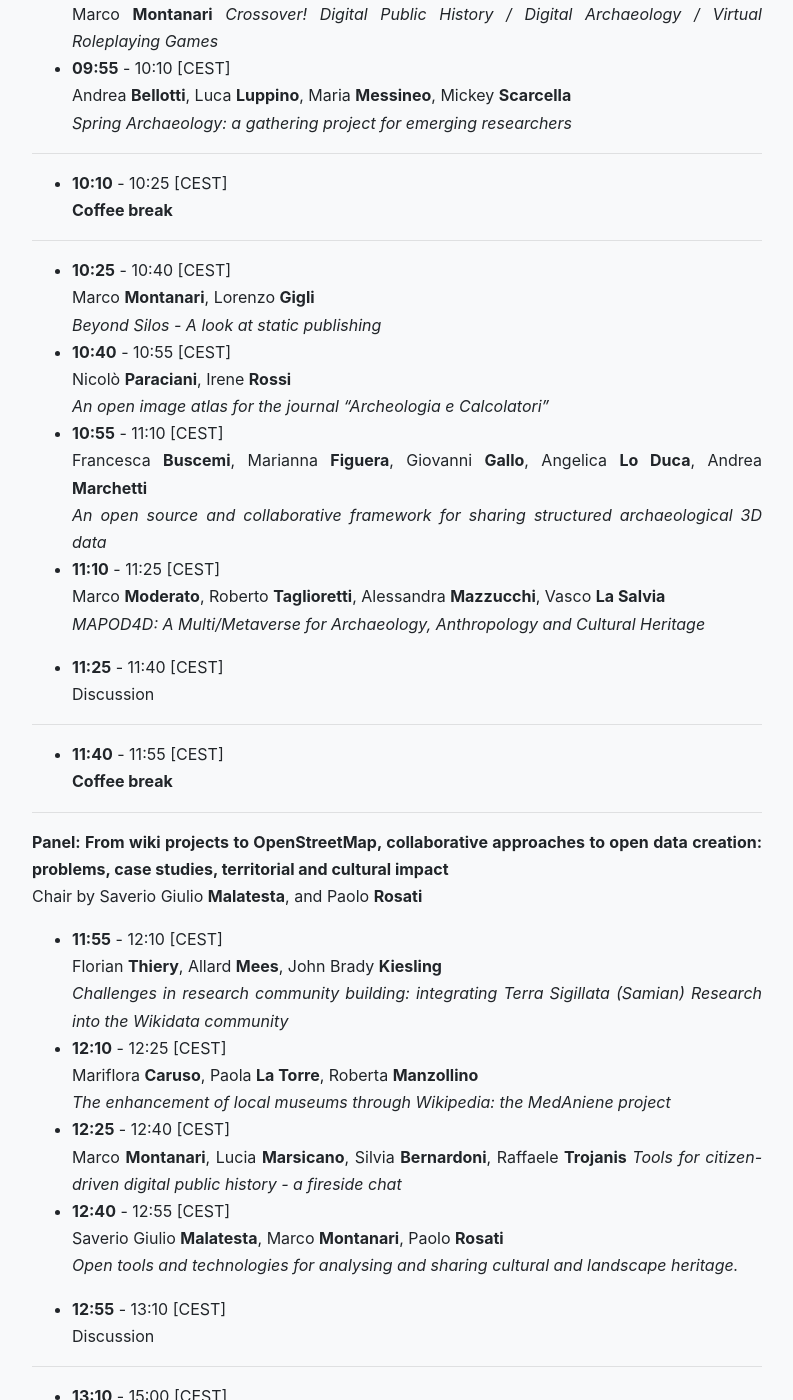
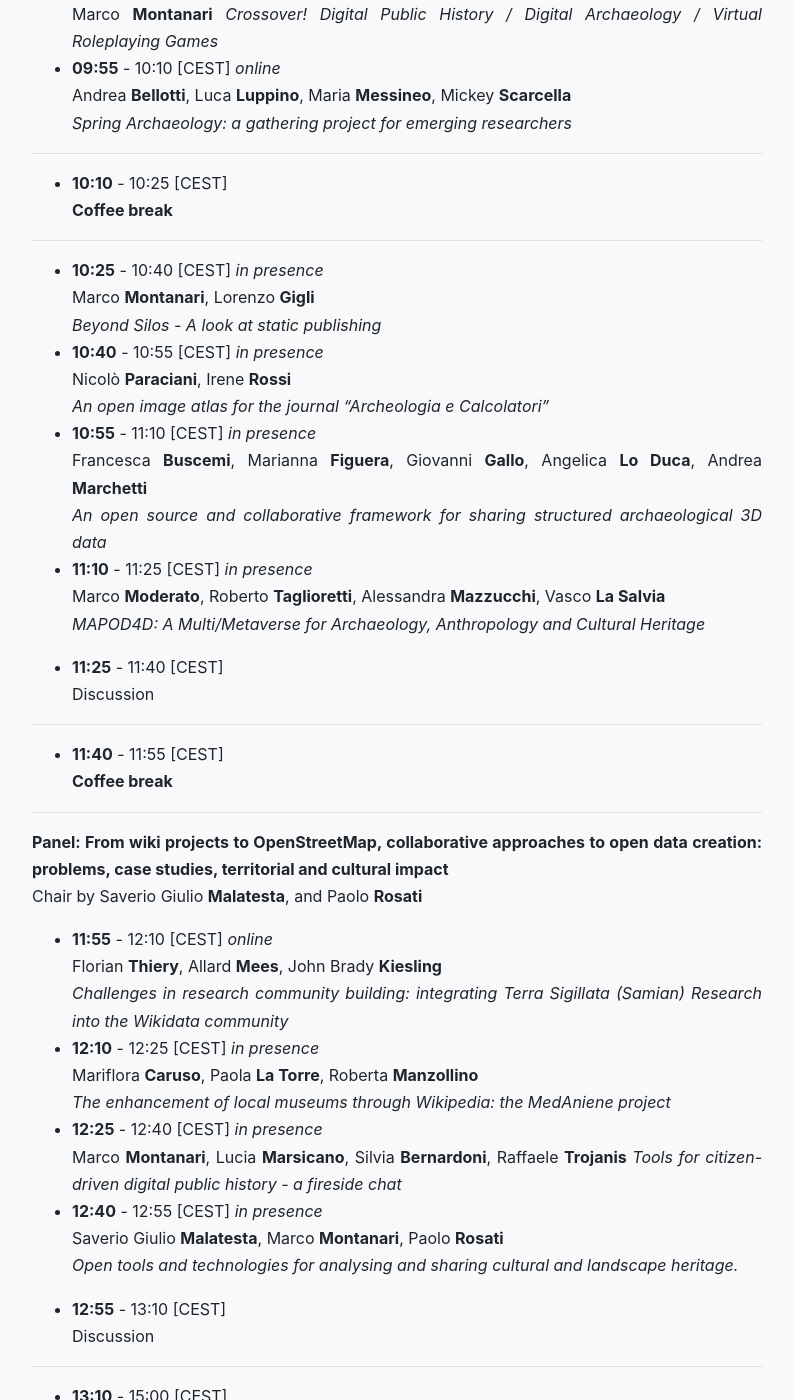
Before and after one commit to archeofoss/archeofoss, a Jekyll site: the page built from 2022/programme.md, in a window 1280 px wide and 1400 px high, scrolled down 4991 px. Shown: the whole window, without its empty margins (243-1036 px from the left). Built offline with Jekyll 4.4.1, drawn with Linux system fonts in a browser that asks for light colours; nearby versions of some CDN libraries; some of the changed text lies outside the part shown.

Commit message:
Added info on presence

```diff
--- a/2022/programme.md
+++ b/2022/programme.md
@@ -153,19 +153,19 @@
 
 **Panel: Electronic Publishing and Open Science in Archaeology**
 Chair by Alessandra **Caravale** and Alessandra **Piergrossi**
-- **09:00** - 09:10 [CEST]
+- **09:00** - 09:10 [CEST] *online*
 Paola **Moscati**
 Introduction to the panel
-- **09:10** - 09:25 [CEST]
+- **09:10** - 09:25 [CEST] *online*
 Gaëlle **Coqueugniot**, Virginie **Fromageot-Laniepce**
 *On the road to open access: Insights from French antiquity journals and databases*
-- **09:25** - 09:40 [CEST]
+- **09:25** - 09:40 [CEST] *online*
 Alain **Queffelec**, Marta **Arzarello**, Ruth **Blasco**, Otis **Crandell**, Luc **Doyon**, Sian **Halcrow**, Emma **Karoune**, Bruno **Maureille**, Aitor **Ruiz-Redondo**, Philip **Van Peer**
 *Peer Community In Archaeology: A community-driven free and transparent system for preprints peer-reviewing*
-- **09:40** - 09:55 [CEST]
+- **09:40** - 09:55 [CEST] *online*
 Marco **Montanari**
 *Crossover! Digital Public History / Digital Archaeology / Virtual Roleplaying Games*
-- **09:55** - 10:10 [CEST]
+- **09:55** - 10:10 [CEST] *online*
 Andrea **Bellotti**, Luca **Luppino**, Maria **Messineo**, Mickey **Scarcella**
 *Spring Archaeology: a gathering project for emerging researchers*
 
@@ -176,16 +176,16 @@
 
 ---
 
-- **10:25** - 10:40 [CEST]
+- **10:25** - 10:40 [CEST] *in presence*
 Marco **Montanari**, Lorenzo **Gigli**
 *Beyond Silos - A look at static publishing*
-- **10:40** - 10:55 [CEST]
+- **10:40** - 10:55 [CEST] *in presence*
 Nicolò **Paraciani**, Irene **Rossi**
 *An open image atlas for the journal "Archeologia e Calcolatori"*
-- **10:55** - 11:10 [CEST]
+- **10:55** - 11:10 [CEST] *in presence*
 Francesca **Buscemi**, Marianna **Figuera**, Giovanni **Gallo**, Angelica **Lo Duca**, Andrea **Marchetti**
 *An open source and collaborative framework for sharing structured archaeological 3D data*
-- **11:10** - 11:25 [CEST]
+- **11:10** - 11:25 [CEST] *in presence*
 Marco **Moderato**, Roberto **Taglioretti**, Alessandra **Mazzucchi**, Vasco **La Salvia**
 *MAPOD4D: A Multi/Metaverse for Archaeology, Anthropology and Cultural Heritage*
 
@@ -201,16 +201,16 @@
 
 **Panel: From wiki projects to OpenStreetMap, collaborative approaches to open data creation: problems, case studies, territorial and cultural impact**
 Chair by Saverio Giulio **Malatesta**, and Paolo **Rosati**
-- **11:55** - 12:10 [CEST]
+- **11:55** - 12:10 [CEST] *online*
 Florian **Thiery**, Allard **Mees**, John Brady **Kiesling**
 *Challenges in research community building: integrating Terra Sigillata (Samian) Research into the Wikidata community*
-- **12:10** - 12:25 [CEST]
+- **12:10** - 12:25 [CEST] *in presence*
 Mariflora **Caruso**, Paola **La Torre**, Roberta **Manzollino**
 *The enhancement of local museums through Wikipedia: the MedAniene project*
-- **12:25** - 12:40 [CEST]
+- **12:25** - 12:40 [CEST] *in presence*
 Marco **Montanari**, Lucia **Marsicano**, Silvia **Bernardoni**, Raffaele **Trojanis**
 *Tools for citizen-driven digital public history - a fireside chat*
-- **12:40** - 12:55 [CEST]
+- **12:40** - 12:55 [CEST] *in presence*
 Saverio Giulio **Malatesta**, Marco **Montanari**, Paolo **Rosati**
 *Open tools and technologies for analysing and sharing cultural and landscape heritage.*
 
@@ -228,22 +228,22 @@
 - **15:00** - 15:15 [CEST]
 Anita **Graser**
 *Introduction to the panel*
-- **15:15** - 15:30 [CEST]
+- **15:15** - 15:30 [CEST] *online*
 Dimitrij **Mlekuž Vrhovnik**
 *The potential of open lidar datasets for thinking about past mobility* [online]
-- **15:30** - 15:45 [CEST]
+- **15:30** - 15:45 [CEST] *online*
 Maria Carina **Dengg**
 *Viabundus. Map of premodern European transport and mobility.* [online]
-- **15:45** - 16:00 [CEST]
+- **15:45** - 16:00 [CEST] *online*
 Aleksandr **Diachenko**, Iwona **Sobkowiak-Tabaka**
 *Smallest-scale movement: Tracing the intra-site relocation of hunter-gatherers* [online]
-- **16:00** - 16:15 [CEST]
+- **16:00** - 16:15 [CEST] *in presence*
 Gabriele **Ciccone**
 *From the Itinerarium Antonini and al-Idrisi to the movecost plug-in: study of the viability in the Castronovo di Sicilia area by comparing traditional sources and least-cost path analysis.* [in presence]
-- **16:15** - 16:30 [CEST]
+- **16:15** - 16:30 [CEST] *in presence*
 Marco **Montanari**, Lorenzo **Gigli**
 *Using modern standards in the past - HTFS* [in presence]
-- **16:30** - 16:45 [CEST]
+- **16:30** - 16:45 [CEST] *in presence*
 Paolo **Rosati**
 *ArchaeoloGIS A QGIS processing toolbox for archaeologists spatial analysis* [in presence]
 
@@ -262,18 +262,18 @@
 - **17:15** - 17:20 [CEST]
 Julian **Bogdani** and Valeria **Vitale**
 *Introduction to the panel*
-- **17:20** - 17:35 [CEST]
+- **17:20** - 17:35 [CEST] *in presence*
 Valeria **Vitale**, Katherine **McDonough**, Rainer **Simon**, YaoYi **Chiang**, Zekun **Li**, Jina **Kim**, Deborah **Holmes-Wong**
 *Beyond Labels: computational approaches to text on maps*
-- **17:35** - 17:50 [CEST]
+- **17:35** - 17:50 [CEST] *in presence*
 Julian **Bogdani**, Domizia **D'Erasmo**
 *Backward engineering historical maps: the case of 18th century gazetteer of the Napoleonic map of Egypt*.
-- **17:50** - 18:05 [CEST]
+- **17:50** - 18:05 [CEST] *in presence*
 Marco **Montanari**
 *Revising the Gazetteer model - Places Of The Past*
-- **18:05** - 18:20 [CEST]
+- **18:05** - 18:20 [CEST] *in presence*
 Sandra **Leonardi**
 *Geographical web storage mapping proposal*
 
 - **18:20** - 18:35 [CEST]
-Discussion. Invited discussants Drake **Zabriskie** and David **Rumsey**.
+Discussion. Invited discussants Drake **Zabriskie** and David **Rumsey** (*online*).
```
Also changed, not shown: 1 other file.
